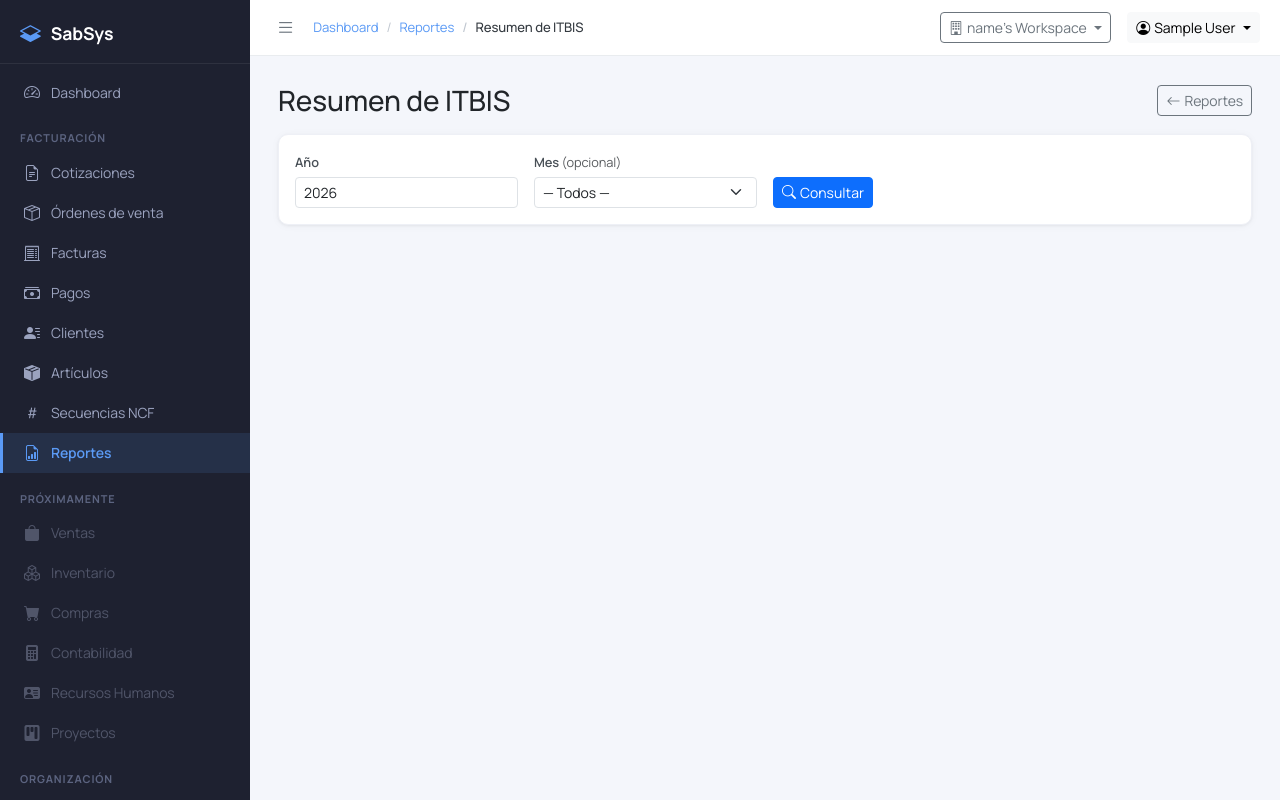
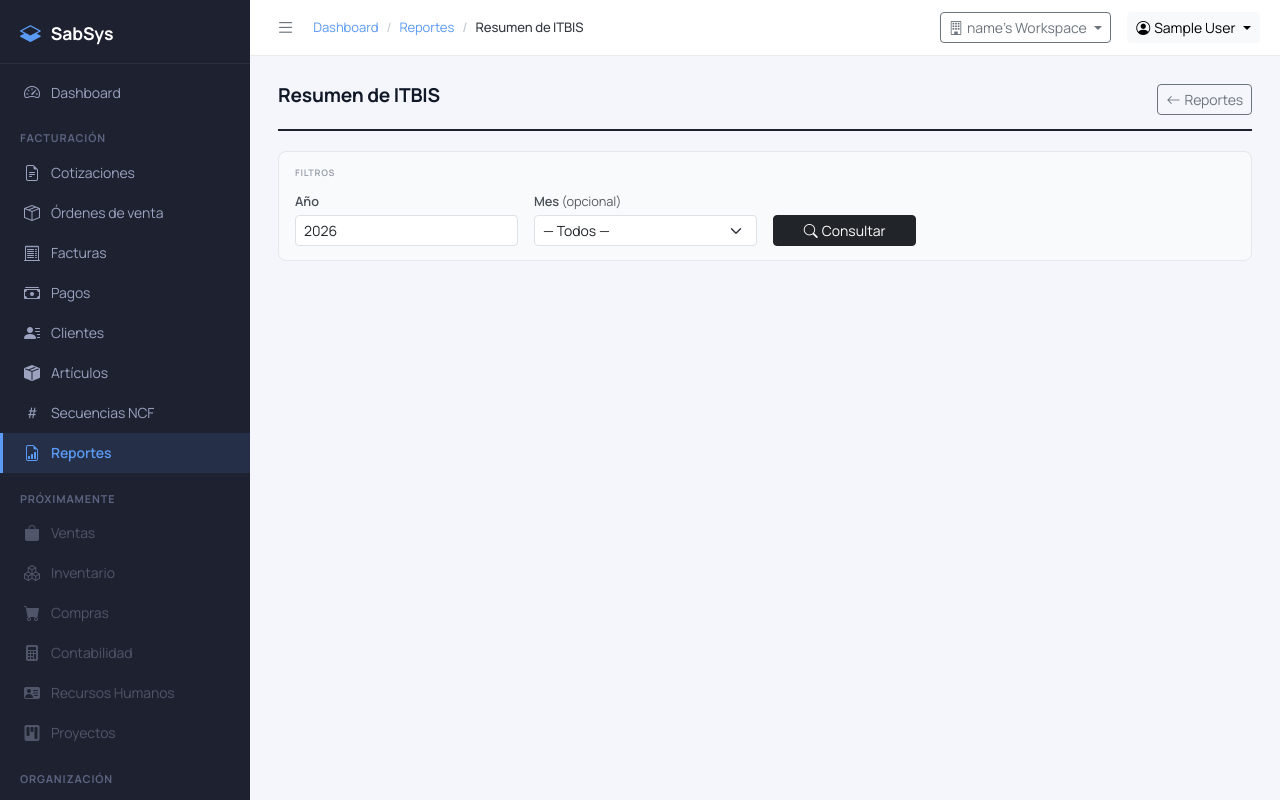
Before and after one commit to sabumazur/Erp, a Django app: page /invoices/reports/itbis/ in a window 1280 px wide. Run offline with Django 5.2, Linux system fonts and the light colour scheme; the visitor is signed in with stand-in values (Sample User, id 1); data comes from the database, SQL or seed files in the repository; parts of the project's set-up code (start-up, migrations or seed data) failed here and were passed over; some libraries are stand-ins or nearby versions.

Commit message:
style: redesign report_itbis — rpt-header, rpt-metric-card, rpt-table-wrap, use filter partial

```diff
--- a/templates/invoices/report_itbis.html
+++ b/templates/invoices/report_itbis.html
@@ -21,14 +21,17 @@
 </div>
 
 {# ── Screen header ────────────────────────────────────────────────────────── #}
-<div class="d-flex justify-content-between align-items-center mb-3 flex-wrap gap-2 no-print">
-  <h1 class="h3 mb-0">Resumen de ITBIS</h1>
-  <div class="d-flex gap-2">
+<div class="rpt-header no-print">
+  <div>
+    <h1 class="rpt-header-title">Resumen de ITBIS</h1>
+    {% if year %}<p class="rpt-header-sub">{% if month %}{{ rows.0.period|date:"F Y" }}{% else %}Año {{ year }}{% endif %}</p>{% endif %}
+  </div>
+  <div class="rpt-header-actions">
     <a href="{% url 'invoices:reports' %}" class="btn btn-outline-secondary btn-sm">
       <i class="bi bi-arrow-left me-1"></i>Reportes
     </a>
     {% if rows %}
-    <button type="button" class="btn btn-outline-primary btn-sm" onclick="window.print()">
+    <button type="button" class="btn btn-outline-secondary btn-sm" onclick="window.print()">
       <i class="bi bi-printer me-1"></i>Imprimir
     </button>
     {% endif %}
@@ -36,90 +39,54 @@
 </div>
 
 {# ── Filter form ──────────────────────────────────────────────────────────── #}
-<div class="card shadow-sm mb-4 no-print">
-  <div class="card-body">
-    <form method="get" class="row g-3 align-items-end">
-      <div class="col-sm-4 col-md-3">
-        <label class="form-label small fw-semibold">Año</label>
-        <input type="number" name="year" value="{{ year_input|default:today.year }}"
-               min="2020" max="2099" class="form-control form-control-sm" required
-               oninvalid="this.setCustomValidity('Este campo es obligatorio.')"
-               oninput="this.setCustomValidity('')">
-      </div>
-      <div class="col-sm-4 col-md-3">
-        <label class="form-label small fw-semibold">Mes <span class="text-muted fw-normal">(opcional)</span></label>
-        <select name="month" class="form-select form-select-sm">
-          <option value="">— Todos —</option>
-          <option value="1"  {% if month_input == "1"  %}selected{% endif %}>Enero</option>
-          <option value="2"  {% if month_input == "2"  %}selected{% endif %}>Febrero</option>
-          <option value="3"  {% if month_input == "3"  %}selected{% endif %}>Marzo</option>
-          <option value="4"  {% if month_input == "4"  %}selected{% endif %}>Abril</option>
-          <option value="5"  {% if month_input == "5"  %}selected{% endif %}>Mayo</option>
-          <option value="6"  {% if month_input == "6"  %}selected{% endif %}>Junio</option>
-          <option value="7"  {% if month_input == "7"  %}selected{% endif %}>Julio</option>
-          <option value="8"  {% if month_input == "8"  %}selected{% endif %}>Agosto</option>
-          <option value="9"  {% if month_input == "9"  %}selected{% endif %}>Septiembre</option>
-          <option value="10" {% if month_input == "10" %}selected{% endif %}>Octubre</option>
-          <option value="11" {% if month_input == "11" %}selected{% endif %}>Noviembre</option>
-          <option value="12" {% if month_input == "12" %}selected{% endif %}>Diciembre</option>
-        </select>
-      </div>
-      <div class="col-auto">
-        <button type="submit" class="btn btn-primary btn-sm">
-          <i class="bi bi-search me-1"></i>Consultar
-        </button>
-      </div>
-    </form>
-  </div>
-</div>
+{% include "invoices/partials/report_filter_panel.html" with show_year=True show_month=True %}
 
 {% if year %}
 {% if rows %}
 
-{# ── Summary pills ─────────────────────────────────────────────────────────── #}
+{# ── Summary metric cards ──────────────────────────────────────────────────── #}
 <div class="row g-2 mb-3 no-print">
   <div class="col-6 col-sm-3">
-    <div class="card border-0 bg-light text-center py-2">
-      <div class="small text-muted text-uppercase" style="font-size:.68rem">Total base</div>
-      <div class="fw-bold fs-6">{{ totals.total_base|floatformat:2|intcomma }}</div>
+    <div class="rpt-metric-card">
+      <div class="rpt-metric-value">{{ totals.total_base|floatformat:2|intcomma }}</div>
+      <div class="rpt-metric-label">Total base</div>
     </div>
   </div>
   <div class="col-6 col-sm-3">
-    <div class="card border-0 bg-light text-center py-2">
-      <div class="small text-muted text-uppercase" style="font-size:.68rem">ITBIS 16%</div>
-      <div class="fw-bold fs-6">{{ totals.itbis_16|floatformat:2|intcomma }}</div>
+    <div class="rpt-metric-card">
+      <div class="rpt-metric-value text-warning">{{ totals.itbis_16|floatformat:2|intcomma }}</div>
+      <div class="rpt-metric-label">ITBIS 16%</div>
     </div>
   </div>
   <div class="col-6 col-sm-3">
-    <div class="card border-0 bg-light text-center py-2">
-      <div class="small text-muted text-uppercase" style="font-size:.68rem">ITBIS 18%</div>
-      <div class="fw-bold fs-6">{{ totals.itbis_18|floatformat:2|intcomma }}</div>
+    <div class="rpt-metric-card">
+      <div class="rpt-metric-value text-danger">{{ totals.itbis_18|floatformat:2|intcomma }}</div>
+      <div class="rpt-metric-label">ITBIS 18%</div>
     </div>
   </div>
   <div class="col-6 col-sm-3">
-    <div class="card border-0 bg-light text-center py-2">
-      <div class="small text-muted text-uppercase" style="font-size:.68rem">Total ITBIS</div>
-      <div class="fw-bold fs-6 text-danger">{{ totals.total_itbis|floatformat:2|intcomma }}</div>
+    <div class="rpt-metric-card">
+      <div class="rpt-metric-value text-danger">{{ totals.total_itbis|floatformat:2|intcomma }}</div>
+      <div class="rpt-metric-label">Total ITBIS</div>
     </div>
   </div>
 </div>
 
 {# ── Table ─────────────────────────────────────────────────────────────────── #}
-<div class="card shadow-sm">
-  <div class="card-body p-0">
+<div class="rpt-table-wrap">
   <div class="table-responsive">
     <table class="table table-hover table-sm mb-0">
-        <thead class="table-light">
+      <thead>
         <tr>
           <th>{% if by_day %}Día{% else %}Mes{% endif %}</th>
-            <th class="text-end text-muted">Exento / Tasa 0%</th>
+          <th class="text-end">Exento / Tasa 0%</th>
           <th class="text-end">Base Grav. 16%</th>
           <th class="text-end text-warning">ITBIS 16%</th>
           <th class="text-end">Base Grav. 18%</th>
           <th class="text-end text-danger">ITBIS 18%</th>
           <th class="text-end">Total Base</th>
-            <th class="text-end fw-semibold text-danger">Total ITBIS</th>
-            <th class="text-end fw-semibold">Total</th>
+          <th class="text-end text-danger">Total ITBIS</th>
+          <th class="text-end">Total</th>
         </tr>
       </thead>
       <tbody>
```
Also changed, not shown: other parts of templates/invoices/report_itbis.html (+18 -19 lines). Lines whose indentation alone changed are shown as unchanged.
